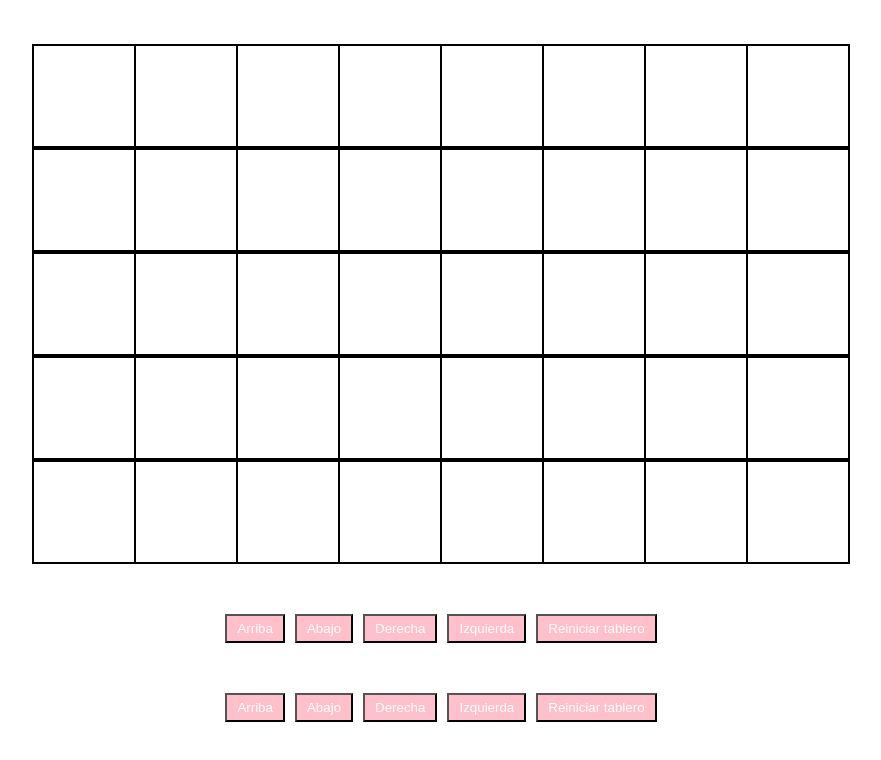
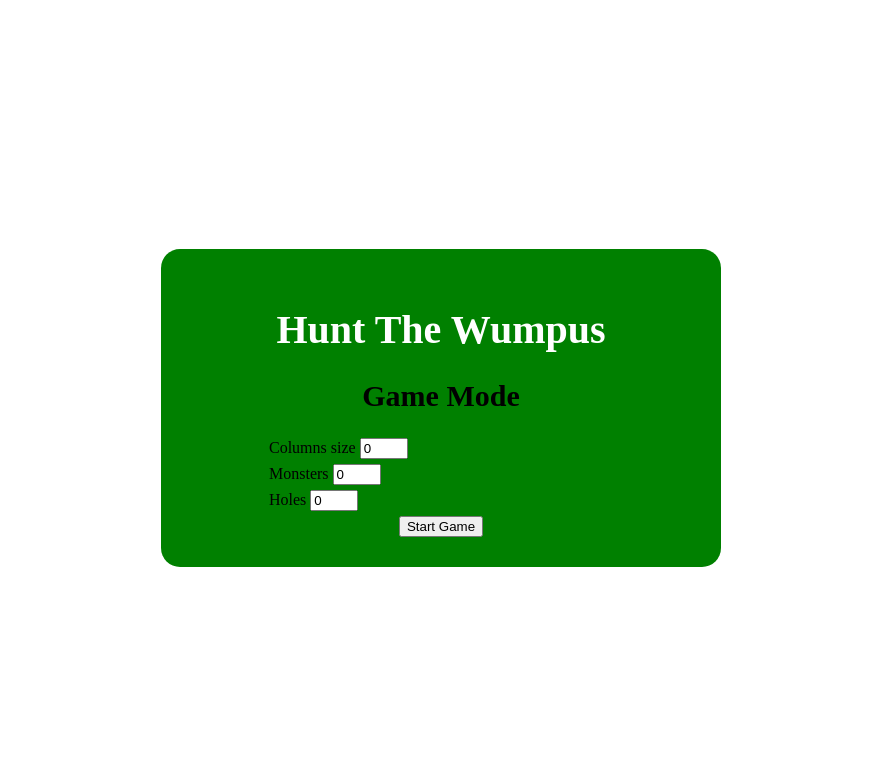
Before and after one commit to javilg91/Hunt-The-Wumpus, an Angular app in the folder Hunt-The-Wumpus/: page / in a window 1280 px wide. Shown: the top 760 px of the page, without its empty margins (199-1080 px from the left). Built offline with nearby package versions, Linux system fonts and the light colour scheme.

Commit message:
Creación de menú de juego

```diff
--- a/Hunt-The-Wumpus/src/app/components/campo-de-batalla/campo-de-batalla.component.css
+++ b/Hunt-The-Wumpus/src/app/components/campo-de-batalla/campo-de-batalla.component.css
@@ -1,12 +1,11 @@
 .campo-de-batalla {
   display: flex;
-  border: 1px solid black;
 }
 
 .celda {
   border: 1px solid black;
-  height: 100px;
-  width: 100px;
+  height: 120px;
+  width: 120px;
   display: flex;
   align-items: center;
   justify-content: center;
@@ -50,3 +49,62 @@ img {
 .button-direction + .button-direction {
   margin-left: 10px;
 }
+
+.right-rotation {
+  transform: rotate(90deg);
+}
+
+.left-rotation {
+  transform: rotate(-45deg);
+}
+
+.right-rotation:focus {
+  animation: rotate 1s ease-in-out 0s;
+}
+
+.menu-container {
+  height: 100vh;
+  display: flex;
+  align-items: center;
+  width: 100%;
+  justify-content: center;
+}
+
+.menu {
+  border-radius: 19px;
+  padding: 30px;
+  background-color: green;
+  width: 50%;
+  min-width: 500px;
+  text-align: center;
+}
+
+.menu h1 {
+  color: white;
+  text-transform: capitalize;
+  font-size: 40px;
+}
+.menu h2 {
+  font-size: 30px;
+}
+
+.menu form {
+  width: 70%;
+  margin: auto;
+}
+
+.menu label {
+  display: block;
+  margin-bottom: 5px;
+  padding-left: 3px;
+  text-align: start;
+}
+
+@keyframes rotate {
+  from {
+    transform: rotate(0deg);
+  }
+  to {
+    transform: rotate(360deg);
+  }
+}
--- a/Hunt-The-Wumpus/src/app/components/campo-de-batalla/campo-de-batalla.component.html
+++ b/Hunt-The-Wumpus/src/app/components/campo-de-batalla/campo-de-batalla.component.html
@@ -1,3 +1,4 @@
+<div *ngIf="gameMenu === false">
   <div class="campo-de-batalla" *ngFor="let fila of tablero">
     <div class="celda" *ngFor="let celda of fila">
       <img
@@ -6,6 +7,10 @@
         alt="monster"
       />
       <img
+        [ngClass]="{
+          'right-rotation': rightRotation > 0,
+          'left-rotation': leftRotation > 0
+        }"
         *ngIf="celda === 'player'"
         src="https://as2.ftcdn.net/v2/jpg/04/16/05/91/1000_F_416059158_5JNzVQ13hlQl0rF5kTMNv05Cn0p4mSci.jpg"
         alt="monster"
@@ -27,12 +32,65 @@
     <button (click)="moveDown()" class="button-direction">Abajo</button>
     <button (click)="moveRight()" class="button-direction">Derecha</button>
     <button (click)="moveLeft()" class="button-direction">Izquierda</button>
-  <button (click)="reset()" class="button-direction">Reiniciar tablero</button>
+    <button (click)="reset()" class="button-direction">
+      Reiniciar tablero
+    </button>
   </div>
   <div class="buttons-div">
-  <button class="button-direction">Arriba</button>
-  <button class="button-direction">Abajo</button>
-  <button class="button-direction">Derecha</button>
-  <button class="button-direction">Izquierda</button>
-  <button class="button-direction">Reiniciar tablero</button>
+    <button (click)="rotationToRight()" class="button-rotation">
+      Girar a la derecha
+    </button>
+    <button (click)="rotationToLeft()" class="button-rotation">
+      Girar a la izquierda
+    </button>
   </div>
+</div>
+<div *ngIf="gameMenu === true" id="game-menu" class="menu-container">
+  <div class="menu">
+    <h1>Hunt The Wumpus</h1>
+    <h2>Game Mode</h2>
+    <form action="" class="form-game">
+      <label for="column"
+        >Columns size
+
+        <input
+          id="column"
+          name="column"
+          min="3"
+          max="6"
+          default="3"
+          required
+          type="number"
+          [(ngModel)]="columnas"
+        />
+      </label>
+      <label for="monster"
+        >Monsters
+
+        <input
+          id="monster"
+          name="monster"
+          min="1"
+          max="4"
+          required
+          type="number"
+          [(ngModel)]="monsters"
+        />
+      </label>
+      <label for="hole"
+        >Holes
+
+        <input
+          id="hole"
+          name="hole"
+          required
+          type="number"
+          min="1"
+          max="3"
+          [(ngModel)]="holes"
+        />
+      </label>
+      <button (click)="reset()" class="form-button">Start Game</button>
+    </form>
+  </div>
+</div>
--- a/Hunt-The-Wumpus/src/app/components/campo-de-batalla/campo-de-batalla.component.ts
+++ b/Hunt-The-Wumpus/src/app/components/campo-de-batalla/campo-de-batalla.component.ts
@@ -7,10 +7,15 @@ import { empty } from 'rxjs';
   styleUrls: ['./campo-de-batalla.component.css'],
 })
 export class CampoDeBatallaComponent implements OnInit {
-  filas = 5;
-  columnas = 8;
-  monsters = 2;
-  pozos = 3;
+  columnas = 0;
+  filas = this.columnas;
+  monsters = 0;
+  holes = 0;
+  gameMenu = true;
+  lingoteAtrapado = false;
+  rightRotation = 0;
+  leftRotation = 0;
+  imagen = document.getElementsByTagName('img');
 
   tablero = Array(this.filas)
     .fill('')
@@ -20,40 +25,33 @@ export class CampoDeBatallaComponent implements OnInit {
     columna: 0,
   };
 
-  /*  */
-  getPlayer = () => {};
-
   constructor() {}
   ngOnInit(): void {
-    this.getPlayer = () => {
-      for (let i = 0; i < this.tablero.length; i++) {
-        for (let j = 0; j < this.tablero[i].length; j++) {
-          if (this.tablero[i][j] === 'player') {
-            this.posicionJugador = { fila: i, columna: j };
-          }
-        }
-      }
-
-      console.log('posicionJugador :', this.posicionJugador);
-    };
-
     console.log(this.tablero);
+    console.log('imagen', this.imagen);
   }
 
   public reset() {
+    this.gameMenu = false;
+    this.filas = this.columnas;
     this.tablero = Array(this.filas)
       .fill('')
       .map(() => Array(this.columnas).fill('empty'));
+    this.lingoteAtrapado = false;
+    console.log('lingote inicio ', this.lingoteAtrapado);
+
     this.tablero[this.filas - 1][0] = 'player';
 
-    const position = this.getRandomPosition();
-    this.tablero[position.fila][position.columna] = 'lingote';
+    if (this.lingoteAtrapado === false) {
+      const position = this.getRandomPosition();
+      this.tablero[position.fila][position.columna] = 'lingote';
+    }
 
     for (let i = 0; i < this.monsters; i++) {
       const position = this.getRandomPosition();
       this.tablero[position.fila][position.columna] = 'monster';
     }
-    for (let i = 0; i < this.pozos; i++) {
+    for (let i = 0; i < this.holes; i++) {
       const position = this.getRandomPosition();
       this.tablero[position.fila][position.columna] = 'hole';
     }
@@ -78,6 +76,16 @@ export class CampoDeBatallaComponent implements OnInit {
     this.moveTo(this.posicionJugador.fila, this.posicionJugador.columna + 1);
   }
 
+  public rotationToRight() {
+    this.rightRotation = +1;
+    console.log('rotationrigth', this.rightRotation);
+  }
+
+  public rotationToLeft() {
+    this.leftRotation = +1;
+    console.log('rotationrigth', this.leftRotation);
+  }
+
   /* Función para desplazar el jugador hacia abajo */
   private moveTo(fila: number, columna: number) {
     /* Le restamos 1 posición */
@@ -85,20 +93,37 @@ export class CampoDeBatallaComponent implements OnInit {
       this.tablero[fila][columna] = 'player';
       this.tablero[this.posicionJugador.fila][this.posicionJugador.columna] =
         'empty';
-      this.getPlayer();
     } else if (this.tablero[fila][columna] === 'monster') {
       alert('estas muerto');
     } else if (this.tablero[fila][columna] === 'hole') {
       alert('estas muerto');
+    } else if (this.tablero[fila][columna] === 'lingote') {
+      this.tablero[fila][columna] = 'empty';
+      this.lingoteAtrapado = true;
+      console.log('Lingote', this.lingoteAtrapado);
+    } else if (
+      (this.tablero[this.filas - 1][0] =
+        'player' && this.lingoteAtrapado === true)
+    ) {
+      this.getPlayer();
+      console.log(this.lingoteAtrapado);
+      alert('has ganado');
     }
-    console.log('hacia arriba');
-    console.log(this.tablero);
+
+    this.getPlayer();
+    console.log('tablero..', this.tablero);
   }
 
-  /* FUNCIONES DEL EJERCICIO */
+  public getPlayer() {
+    for (let i = 0; i < this.tablero.length; i++) {
+      for (let j = 0; j < this.tablero[i].length; j++) {
+        if (this.tablero[i][j] === 'player') {
+          this.posicionJugador = { fila: i, columna: j };
+        }
+      }
+    }
+  }
 
-  /* Función para obtener número aleatorio. La utilizaremos para ordenar a los personajes cada partida */
-  /* The above code is creating a function that will move the player up, down, right, and left. */
   getRandomInt = (max: number) => {
     return Math.floor(Math.random() * max);
   };
```
Lines whose indentation alone changed are shown as unchanged.
